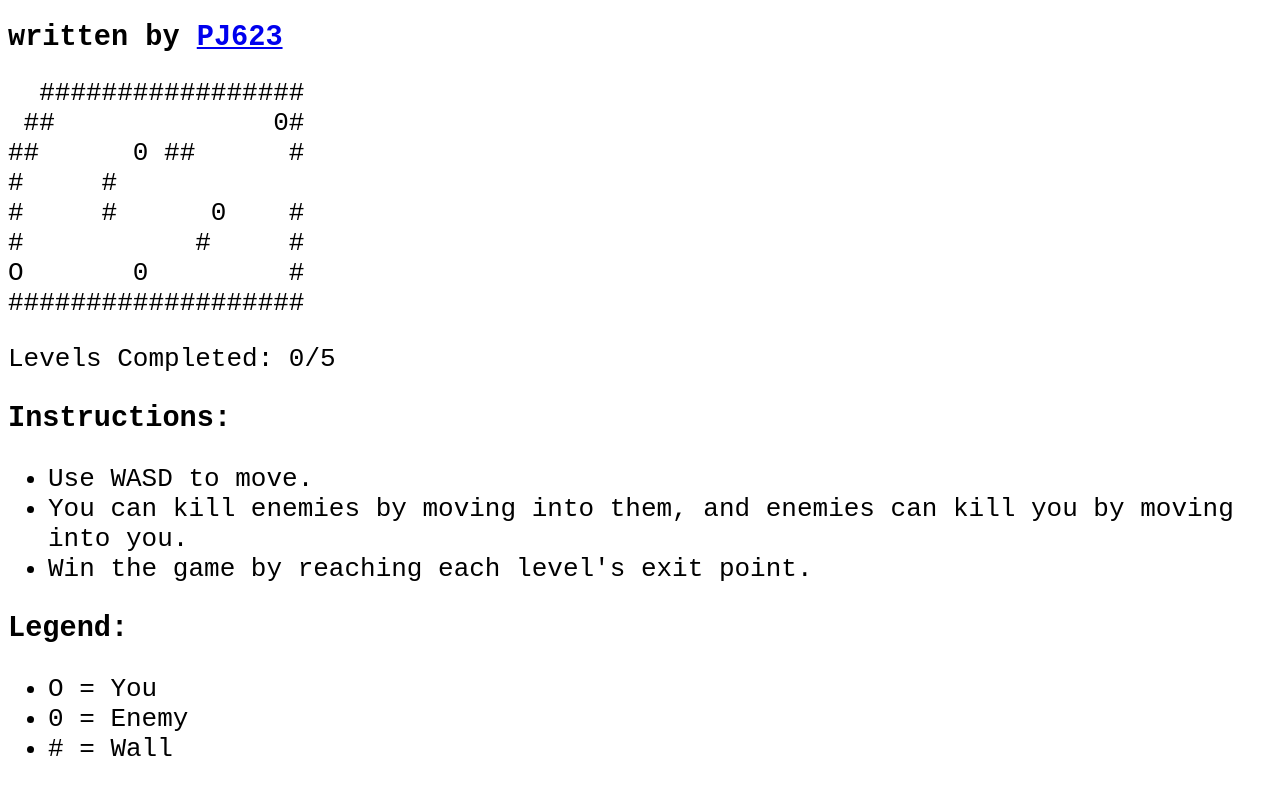
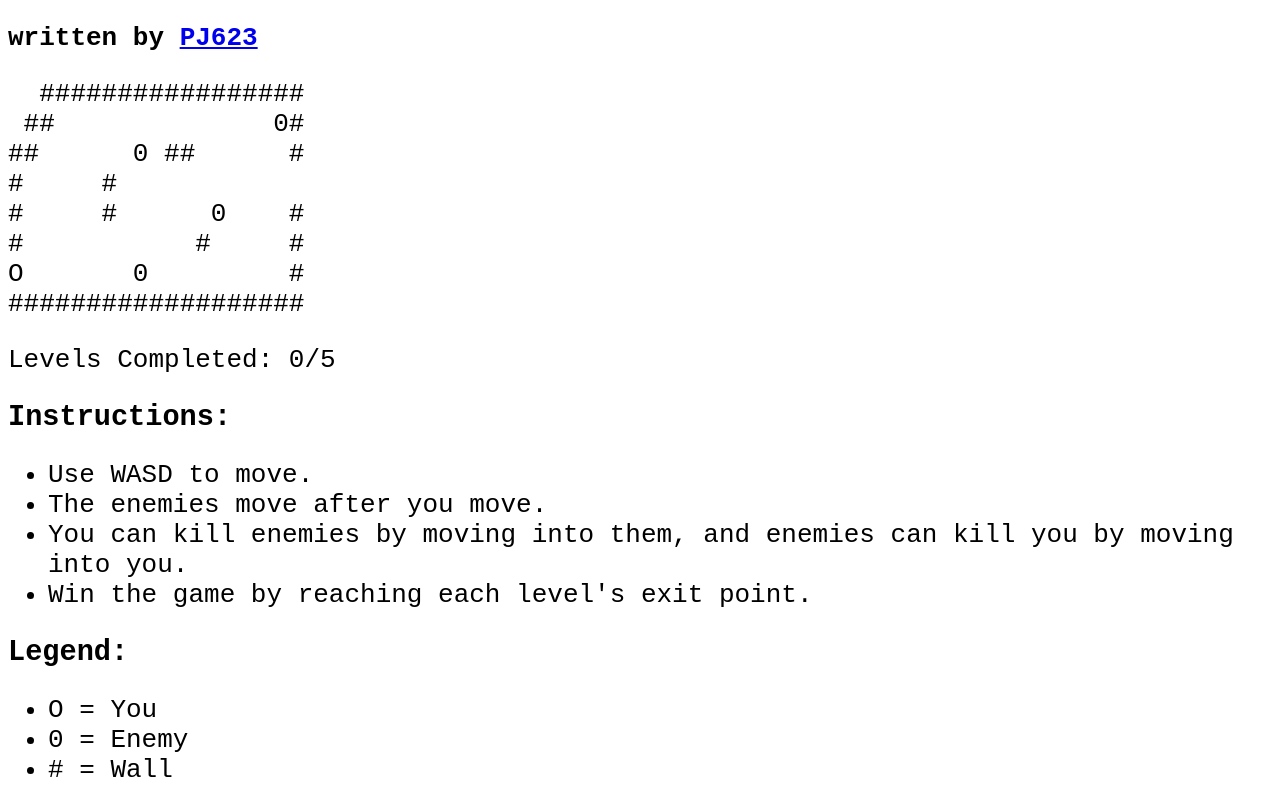
Before and after one commit to PJ623/zombie-escape, a plain HTML site: page index.html in a window 1280 px wide. Shown: the part 55-866 px from the top of the page. Before the commit the page ends 845 px from the top, so only its background shows below. Drawn offline with Linux system fonts and the light colour scheme.

Commit message:
made HTML code more semantically correct, added instruction

```diff
--- a/index.html
+++ b/index.html
@@ -15,13 +15,12 @@
             font-size: 2em;
         }
 
-        #message {
+        .bold {
             font-weight: bold;
         }
 
         h1,
-        h2,
-        h3 {
+        h2 {
             font-size: 1.1em;
         }
     </style>
@@ -29,29 +28,30 @@
 
 <body>
     <h1>Zombie Escape</h1>
-    <h2>written by
+    <p class="bold">written by
         <a href="#">PJ623</a>
-    </h2>
+    </p>
 
     <div id="wrapper">
         <div id="canvas">
 
         </div>
     </div>
-    <p id="message-box">
+    <p id="message-box" class="bold">
 
     </p>
     <p>Levels Completed:
         <span id="scoreboard">0</span>
     </p>
     <div>
-        <h3>Instructions:</h3>
+        <h2>Instructions:</h2>
         <ul>
             <li>Use WASD to move.</li>
+            <li>The enemies move after you move.</li>
             <li>You can kill enemies by moving into them, and enemies can kill you by moving into you.</li>
             <li>Win the game by reaching each level's exit point.</li>
         </ul>
-        <h3>Legend:</h3>
+        <h2>Legend:</h2>
         <ul>
             <li>O = You</li>
             <li>0 = Enemy</li>
```
